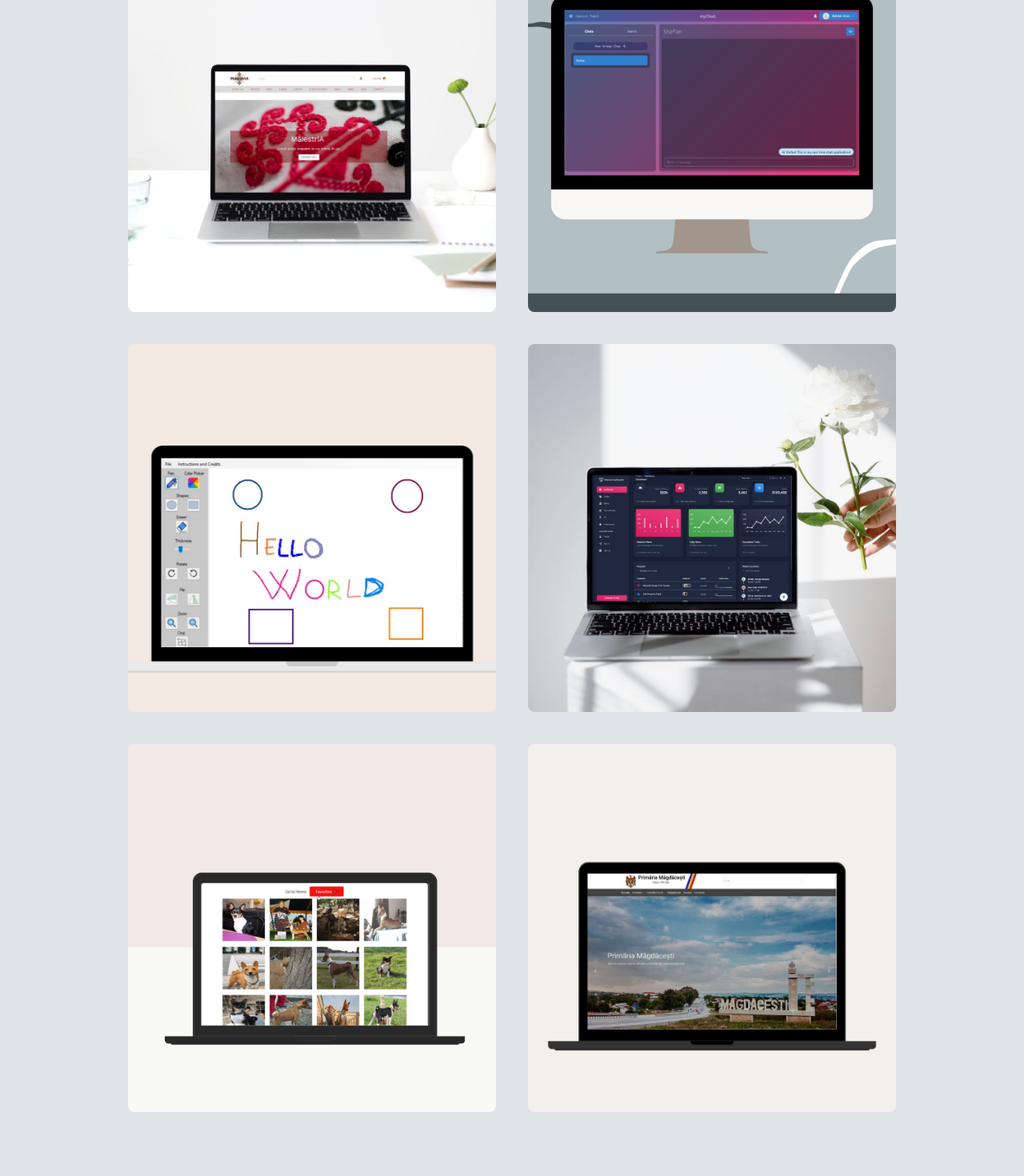
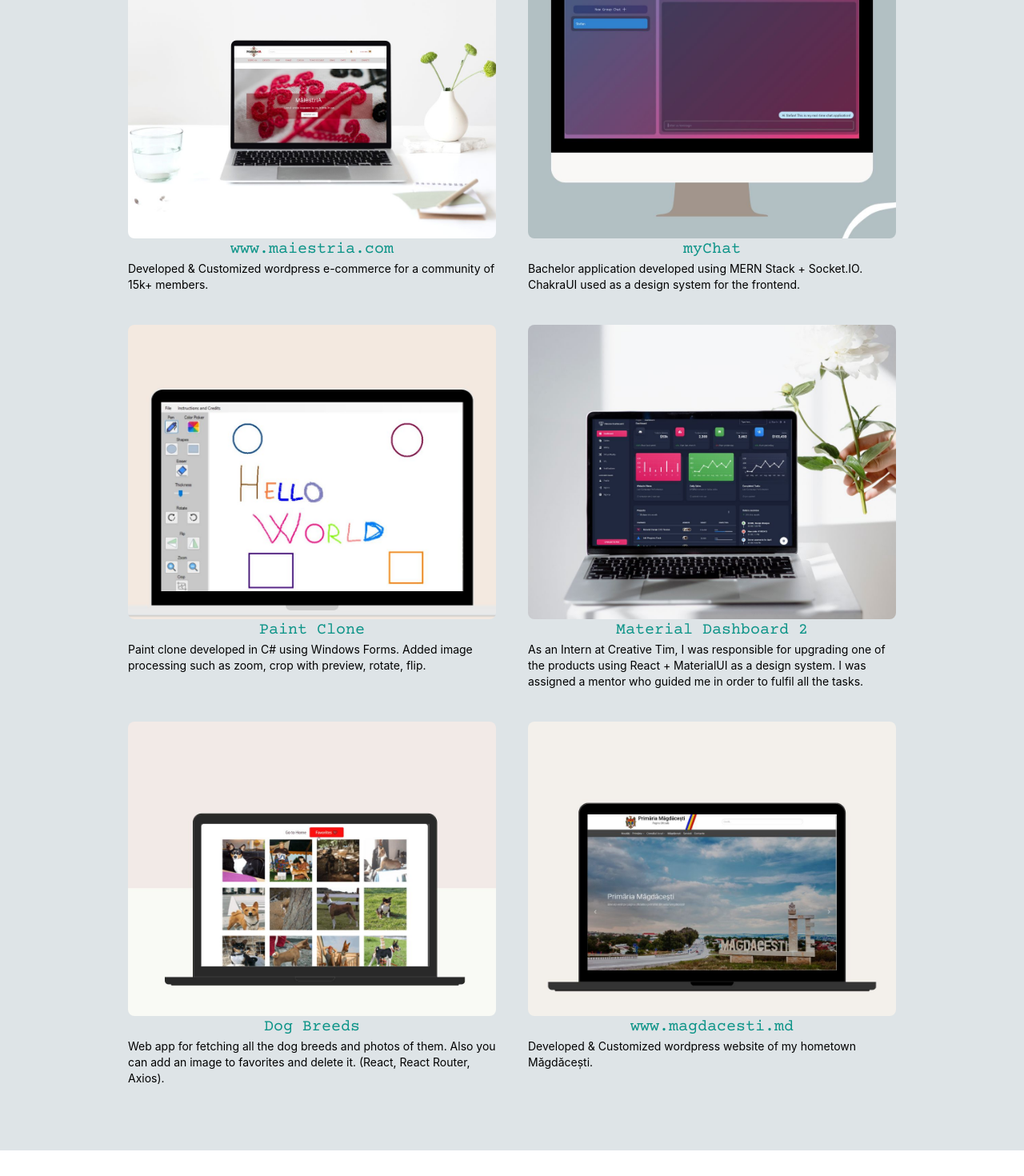
Before and after one commit to adrianursu/adrian-ursu, a Next.js app: page / in a window 1280 px wide. Shown: the part 1992-3462 px from the top of the page at 80% size. After the commit the page ends 3430 px from the top, so only its background shows below. Built offline with nearby package versions, Linux system fonts and the light colour scheme.

Commit message:
added projects description + animation on hover

```diff
--- a/pages/index.js
+++ b/pages/index.js
@@ -91,6 +91,7 @@ export default function Home() {
                 layout="fill"
                 objectFit="cover"
                 alt="image of Adrian Ursu"
+                priority
               />
             </div>
             <div className="text-5xl flex justify-center gap-16 pt-6 text-gray-600 dark:text-gray-400">
@@ -201,65 +202,147 @@ export default function Home() {
             </p>
           </div>
           <div className="flex flex-col gap-10 py-10 lg:flex-row lg:flex-wrap">
-            <div className="basis-1/3 flex-1 ">
+            <div className="basis-1/3 flex-1 grow">
+              <a
+                href="https://www.maiestria.com"
+                target="_blank"
+                rel="noreferrer"
+              >
                 <Image
-                className="rounded-lg object-cover"
+                  className="rounded-lg object-cover cursor-pointer"
                   width={"100%"}
-                height={"100%"}
+                  height={"80%"}
                   layout="responsive"
                   src={maiestria}
                   alt="maiestria.com"
                 />
+
+                <h4 className="text-xl text-center font-courierPrime text-teal-600">
+                  www.maiestria.com
+                </h4>
+              </a>
+              <p className="text-sm">
+                Developed & Customized wordpress e-commerce for a community of
+                15k+ members.
+              </p>
             </div>
-            <div className="basis-1/3 flex-1">
+            <div className="basis-1/3 flex-1 grow">
+              <a
+                href="https://my-chat-bachelor.herokuapp.com/"
+                target="_blank"
+                rel="noreferrer"
+              >
                 <Image
                   className="rounded-lg object-cover"
                   width={"100%"}
-                height={"100%"}
+                  height={"80%"}
                   layout="responsive"
                   src={chat}
                   alt="chat app"
                 />
+                <h4 className="text-xl text-center font-courierPrime text-teal-600">
+                  myChat
+                </h4>
+              </a>
+              <p className="text-sm">
+                Bachelor application developed using MERN Stack + Socket.IO.
+                ChakraUI used as a design system for the frontend.
+              </p>
             </div>
-            <div className="basis-1/3 flex-1">
+            <div className="basis-1/3 flex-1 grow">
+              <a
+                href="https://github.com/adrianursu/myPaint"
+                target="_blank"
+                rel="noreferrer"
+              >
                 <Image
                   className="rounded-lg object-cover"
                   width={"100%"}
-                height={"100%"}
+                  height={"80%"}
                   layout="responsive"
                   src={myPaint}
                   alt="paint done in c#"
                 />
+                <h4 className="text-xl text-center font-courierPrime text-teal-600">
+                  Paint Clone
+                </h4>
+              </a>
+              <p className="text-sm">
+                Paint clone developed in C# using Windows Forms. Added image
+                processing such as zoom, crop with preview, rotate, flip.
+              </p>
             </div>
-            <div className="basis-1/3 flex-1">
+            <div className="basis-1/3 flex-1 grow">
+              <a
+                href="https://material-design-dashboard-2.vercel.app/dashboard"
+                target="_blank"
+                rel="noreferrer"
+              >
                 <Image
                   className="rounded-lg object-cover"
                   width={"100%"}
-                height={"100%"}
+                  height={"80%"}
                   layout="responsive"
                   src={dashboard}
                   alt="creative-tim-dashboard"
                 />
+                <h4 className="text-xl text-center font-courierPrime text-teal-600">
+                  Material Dashboard 2
+                </h4>
+              </a>
+              <p className="text-sm">
+                As an Intern at Creative Tim, I was responsible for upgrading
+                one of the products using React + MaterialUI as a design system.
+                I was assigned a mentor who guided me in order to fulfil all the
+                tasks.
+              </p>
             </div>
-            <div className="basis-1/3 flex-1">
+            <div className="basis-1/3 flex-1 grow">
+              <a
+                href="https://github.com/adrianursu/dog-api-project"
+                target="_blank"
+                rel="noreferrer"
+              >
                 <Image
                   className="rounded-lg object-cover"
                   width={"100%"}
-                height={"100%"}
+                  height={"80%"}
                   layout="responsive"
                   src={dogs}
                   alt="dogs-breeds-project"
                 />
+                <h4 className="text-xl text-center font-courierPrime text-teal-600">
+                  Dog Breeds
+                </h4>
+              </a>
+              <p className="text-sm">
+                Web app for fetching all the dog breeds and photos of them. Also
+                you can add an image to favorites and delete it. (React, React
+                Router, Axios).
+              </p>
             </div>
-            <div className="basis-1/3 flex-1">
+            <div className="basis-1/3 flex-1 grow">
+              <a
+                href="https://www.magdacesti.md"
+                target="_blank"
+                rel="noreferrer"
+              >
                 <Image
                   className="rounded-lg object-cover"
                   width={"100%"}
-                height={"100%"}
+                  height={"80%"}
                   layout="responsive"
                   src={magdacesti}
                   alt="magdacesti.md"
                 />
+                <h4 className="text-xl text-center font-courierPrime text-teal-600">
+                  www.magdacesti.md
+                </h4>
+              </a>
+              <p className="text-sm">
+                Developed & Customized wordpress website of my hometown
+                Măgdăcești.
+              </p>
             </div>
           </div>
         </section>
--- a/styles/globals.css
+++ b/styles/globals.css
@@ -17,6 +17,7 @@ a {
 
 * {
   box-sizing: border-box;
+  /* font-family: courierPrime; */
 }
 
 @keyframes rotate {
@@ -40,3 +41,11 @@ a {
   font-family: "courierPrime";
   src: url("../public/courierPrime.ttf");
 }
+
+.grow {
+  transition: all 0.3s ease-in-out;
+}
+.grow:hover {
+  transform: scale(1.02);
+  border-radius: inherit;
+}
```
Lines whose indentation alone changed are shown as unchanged.
